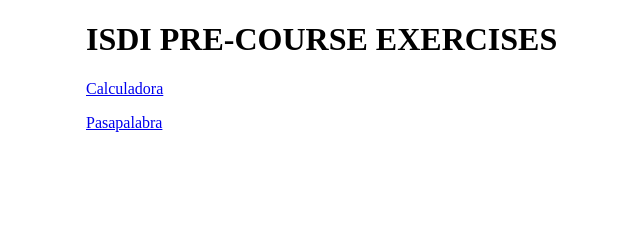
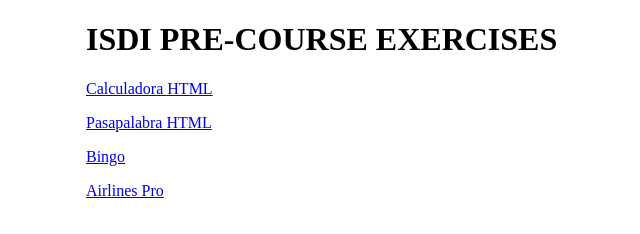
Before and after one commit to mig-code/202210-W1-miguel-pgomez, a website: page index.html in a window 1280 px wide. Shown: the whole page, without its empty margins (104-744 px from the left). Drawn offline with Linux system fonts and the light colour scheme.

Commit message:
Link projects in index.html

```diff
--- a/index.html
+++ b/index.html
@@ -9,9 +9,13 @@
 </head>
 <body>
     <h1>ISDI PRE-COURSE EXERCISES</h1>
-    <a href="calculadora_html/" >Calculadora</a>
+    <a href="calculadora_html/" >Calculadora HTML</a>
     <p></p>
-    <a href="pasapalabra_html/" >Pasapalabra</a>
+    <a href="pasapalabra_html/" >Pasapalabra HTML</a>
+    <p></p>
+    <a href="bingo/" >Bingo</a>
+    <p></p>
+    <a href="airlines_pro/" >Airlines Pro</a>
 
 </body>
 </html>
```
